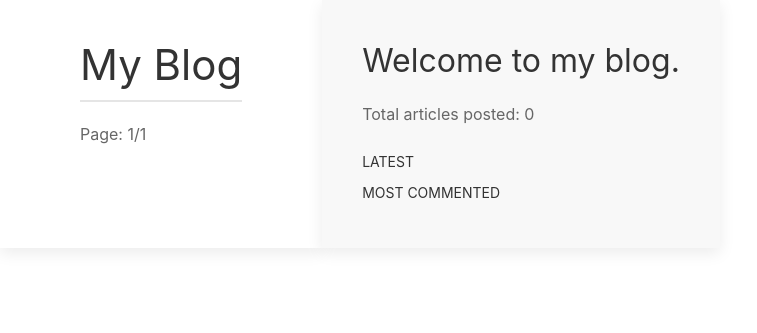
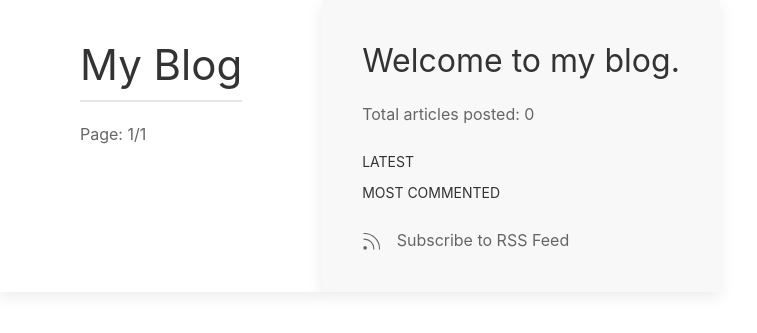
Before and after one commit to Bartosz-L/blog_app_django, a Django app: page /blog/ in a window 1280 px wide. Shown: the top 333 px of the page, without its empty margins (0-757 px from the left). Run offline with Django 3.2, Linux system fonts and the light colour scheme; data that the repository does not hold is empty.

Commit message:
RSS feed

```diff
--- a/blog/templates/blog/base.html
+++ b/blog/templates/blog/base.html
@@ -16,11 +16,11 @@
 </head>
 <body>
 
-<main class="uk-flex">
-    <section class="uk-card uk-card-default uk-card-body">
+<section class="uk-flex">
+    <main class="uk-card uk-card-default uk-card-body">
         {% block content %}
         {% endblock content %}
-    </section>
+    </main>
     <aside class="uk-card uk-card-default uk-card-body uk-background-muted uk-padding uk-panel">
         <h2 class="uk-tile uk-padding-remove">Welcome to my blog.</h2>
         <p>Total articles posted: {% total_posts %}</p>
@@ -39,7 +39,13 @@
                 </li>
             {% endfor %}
         </ul>
+        <div class="uk-margin-top">
+            <a class="uk-link-heading" href="{% url 'blog:post_feed' %}">
+                <span class="uk-margin-small-right" uk-icon="icon: rss"></span>
+                Subscribe to RSS Feed
+            </a>
+        </div>
     </aside>
-</main>
+</section>
 </body>
 </html>
--- a/blog/urls.py
+++ b/blog/urls.py
@@ -1,5 +1,6 @@
 from django.urls import path
 from . import views
+from .feeds import LatestPostsFeed
 
 app_name = 'blog'
 
@@ -8,5 +9,6 @@ urlpatterns = [
     # path('', views.PostListView.as_view(), name='post_list'),
     path('tag/<slug:tag_slug>/', views.post_list, name='post_list_by_tag'),
     path('<int:year>/<int:month>/<int:day>/<slug:post>/', views.post_detail, name='post_detail'),
-    path('<int:post_id>/share/', views.post_share, name='post_share')
+    path('<int:post_id>/share/', views.post_share, name='post_share'),
+    path('feed/', LatestPostsFeed(), name='post_feed')
 ]
```
Also changed, not shown: blog/feeds.py (added, +18 -0 lines).
